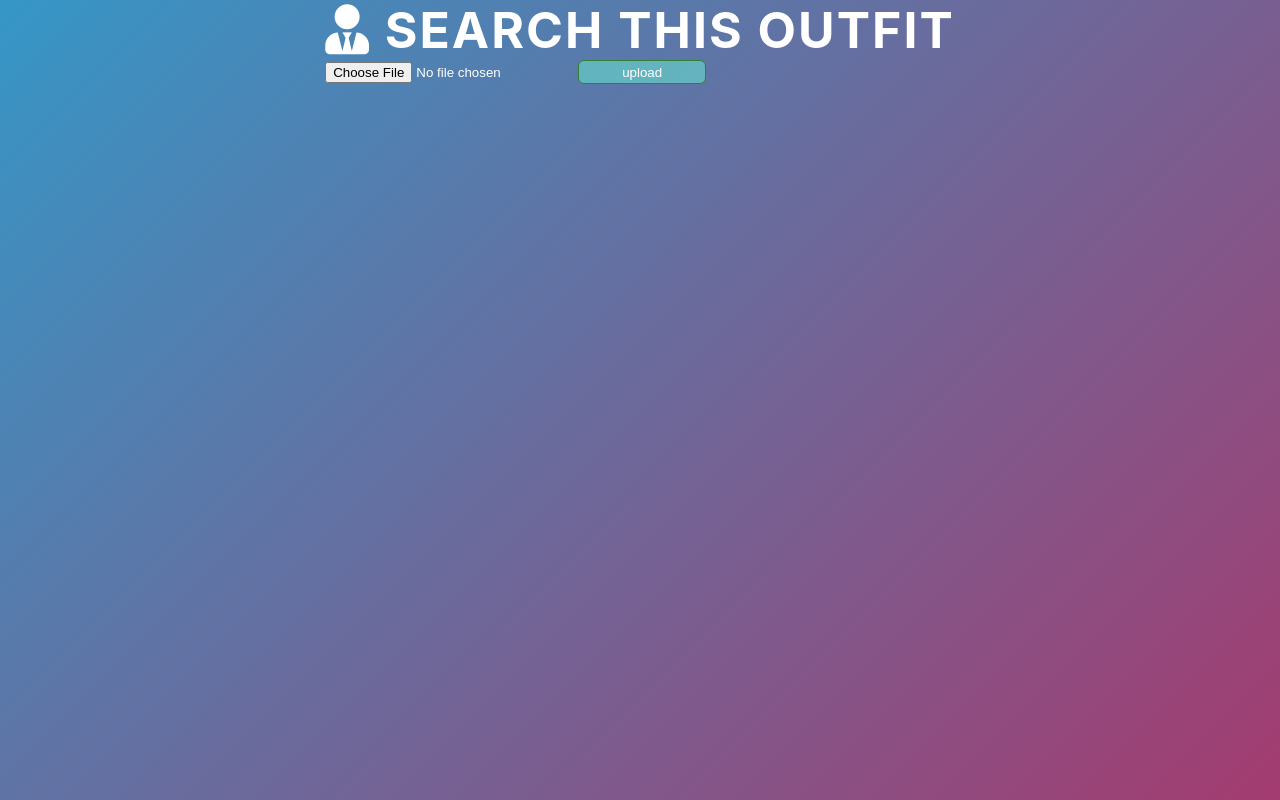
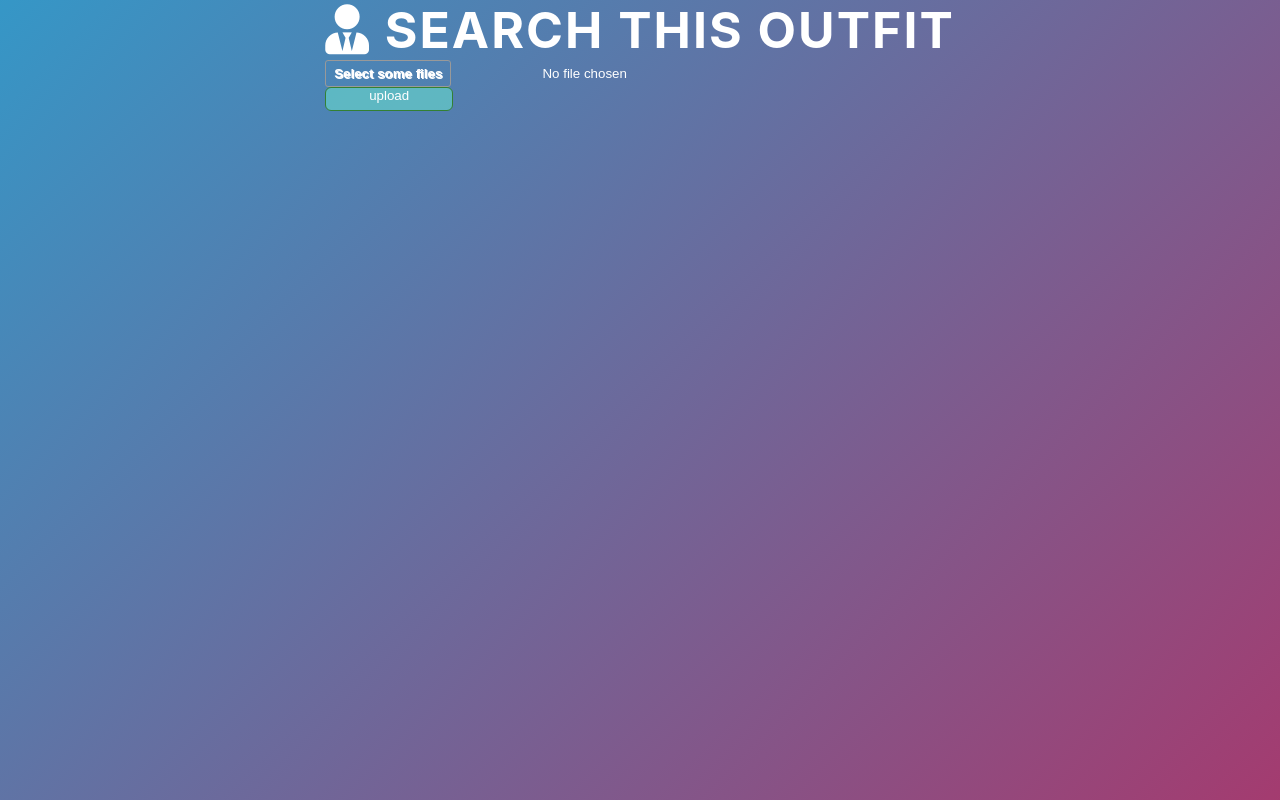
Before and after one commit to peterbarkoczi/search-this-outfit-frontEnd, a React (Create React App) app: page / in a window 1280 px wide. Built offline with nearby package versions, Linux system fonts and the light colour scheme.

Commit message:
added post request

```diff
--- a/src/App.css
+++ b/src/App.css
@@ -50,6 +50,11 @@ body {
     justify-content: center;
 }
 
+.image-upload-div {
+    display: flex;
+    flex-direction: column;
+    justify-content: center;
+}
 
 .custom-file-btn {
     background: #68d7cca3;
@@ -59,4 +64,31 @@ body {
     border: 1px solid #338033;
     border-radius: 6px;
     overflow: hidden;
+    display: flex;
+    justify-content: center;
 }
+
+.custom-file-input::-webkit-file-upload-button {
+    visibility: hidden;
+}
+.custom-file-input::before {
+    content: 'Select some files';
+    display: inline-block;
+    background: linear-gradient(top, #f9f9f9, #e3e3e3);
+    border: 1px solid #999;
+    border-radius: 3px;
+    padding: 5px 8px;
+    outline: none;
+    white-space: nowrap;
+    -webkit-user-select: none;
+    cursor: pointer;
+    text-shadow: 1px 1px #fff;
+    font-weight: 700;
+    font-size: 10pt;
+}
+.custom-file-input:hover::before {
+    border-color: black;
+}
+.custom-file-input:active::before {
+    background: -webkit-linear-gradient(top, #e3e3e3, #f9f9f9);
+}
--- a/src/components/context/PictureContext.js
+++ b/src/components/context/PictureContext.js
@@ -2,23 +2,15 @@ import React, { createContext, useState} from "react";
 
 export const PictureContext = createContext();
 
-const PictureContextProvider = (props) => {
-    const [currentPicture, setCurrentPicture] = useState("hey");
-
-    const changeCurrentPicture = props => {
-        setCurrentPicture(props);
-        console.log(currentPicture);
-    }
+export const PictureProvider= props => {
+    const [currentPicture, setCurrentPicture] = useState(null);
 
     return (
         <PictureContext.Provider value={{
             currentPicture,
-            setCurrentPicture,
-            changeCurrentPicture
+            setCurrentPicture
         }}>
             {props.children}
         </PictureContext.Provider>
     );
 }
-
-export default PictureContextProvider;
--- a/src/components/main_page/InputFile.js
+++ b/src/components/main_page/InputFile.js
@@ -1,21 +1,25 @@
-import React, {Fragment, useContext} from "react";
+import React, {useContext} from "react";
+import {PictureContext} from "../context/PictureContext";
 import axios from "axios";
-import {PictureContext} from "../context/PictureContext";
 
 function InputField() {
 
     const {
         currentPicture,
-        changeCurrentPicture
+        setCurrentPicture
     } = useContext(PictureContext)
 
     const fileSelectedHandler = event => {
-        changeCurrentPicture(event.target.files[0])
+        setCurrentPicture(event.target.files[0])
+        console.log(currentPicture)
 
     }
 
-    const fileUploadHandler = () => {
-
+    const fileUploadHandler = async () => {
+        const url = "http://localhost:5000/picture/upload";
+        await axios.post(url, {currentPicture})
+            .then(response => console.log(response))
+            .catch(reason => {console.log("mimanó" + reason)})
     }
 
     return (
--- a/src/components/main_page/MainPage.js
+++ b/src/components/main_page/MainPage.js
@@ -1,13 +1,21 @@
-import React from "react";
+import React, {useContext} from "react";
 import InputField from "./InputFile";
+import { PictureContext} from "../context/PictureContext";
 
 function MainPage() {
+
+    const {
+        currentPicture
+    } = useContext(PictureContext)
+
     return (
         <div className="main-page" >
             <h4 className="title">
                 <i className="fas fa-user-tie" /> Search This Outfit
             </h4>
             <InputField />
+            {currentPicture !== null && <img src={currentPicture.filePath} alt=""/>}
+
         </div>
     )
 }
```
Also changed, not shown: src/App.js (+3 -4 lines).
